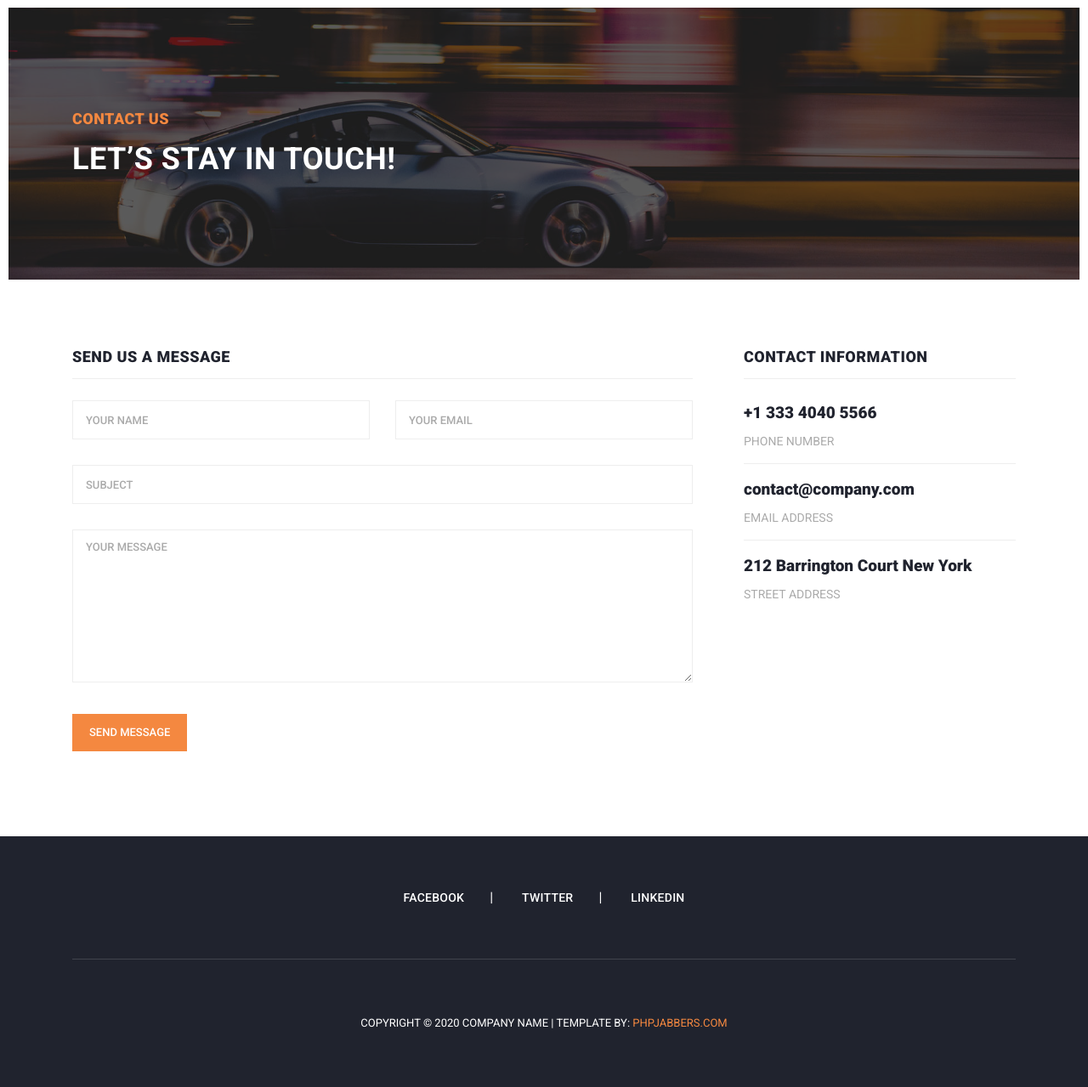
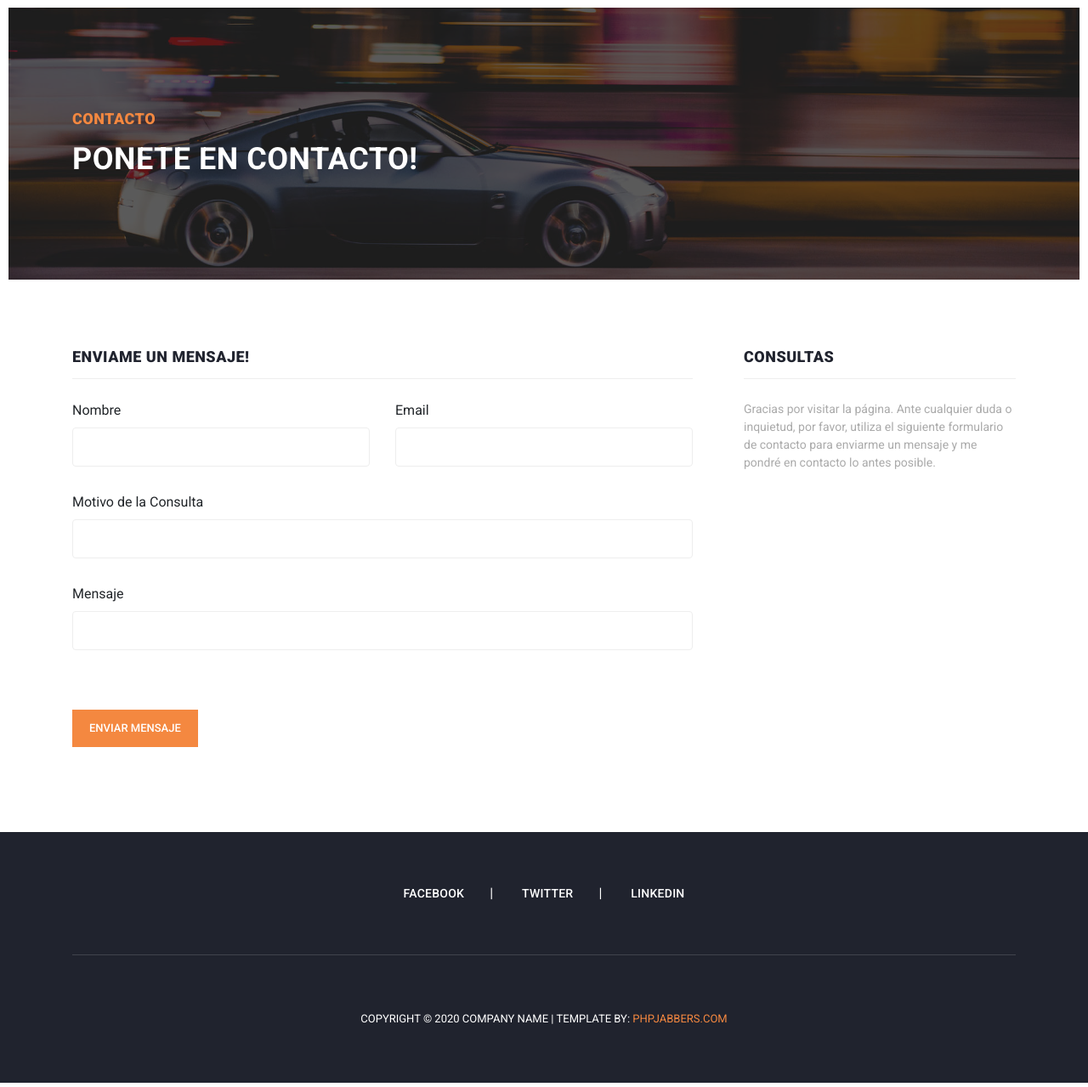
Before and after one commit to emanuel601/V0.8b, a Flask app: page /contacto in a window 1280 px wide. Shown: the part 101-1380 px from the top of the page at 85% size. Run offline with Flask 3, Linux system fonts and the light colour scheme; some libraries are stand-ins or nearby versions.

Commit message:
version 5.0: formulario de contacto con funcionalidad

```diff
--- a/main.py
+++ b/main.py
@@ -6,11 +6,12 @@ from flask_bootstrap import Bootstrap
 from db_definitions import CarBrand, CarModel, CarVersion, User, BlogPost, Comment
 from db_definitions import db, app
 from price_calculator import calc_price
-from myforms import ConsultPrice, CreateUser, LoginForm, CreatePostForm, CommentForm
+from myforms import ConsultPrice, CreateUser, LoginForm, CreatePostForm, CommentForm, ContactForm
 from werkzeug.security import generate_password_hash, check_password_hash
 from flask_login import login_user, LoginManager, login_required, current_user, logout_user
 from imagesearch import image_search, fulfill_carrousel, fulfill_images_db
 from datetime import date
+from notification_manager import NotificationManager
 
 
 Bootstrap(app)
@@ -287,9 +288,15 @@ def delete_post(post_id):
     return redirect(url_for('blog'))
 
 
-@app.route("/contacto")
+@app.route("/contacto", methods=['GET', 'POST'])
 def contact():
-    return render_template("contact.html", logged_in=current_user.is_authenticated)
+    form = ContactForm()
+    if form.validate_on_submit():
+        mail_sender = NotificationManager()
+        mail_sender.send_email(form.name.data, form.mail.data, form.subject.data, form.message.data)
+        print(form.name.data, form.mail.data, form.subject.data, form.message.data)
+        return render_template("contact.html", logged_in=current_user.is_authenticated)
+    return render_template("contact.html", logged_in=current_user.is_authenticated, form=form)
 
 
 @app.route("/acercade")
--- a/myforms.py
+++ b/myforms.py
@@ -2,7 +2,7 @@ from flask_wtf import FlaskForm, RecaptchaField
 from db_definitions import db, CarBrand, app
 from wtforms import SelectField, SubmitField, StringField, EmailField, PasswordField
 # from flask_sqlalchemy import SQLAlchemy
-from wtforms.validators import DataRequired, EqualTo, URL
+from wtforms.validators import DataRequired, EqualTo, URL, Email
 from flask_ckeditor import CKEditorField, CKEditor
 
 from flask_gravatar import Gravatar
@@ -42,6 +42,7 @@ class LoginForm(FlaskForm):
     password = PasswordField('Contraseña', validators=[DataRequired()])
     submit = SubmitField('Ingresar')
 
+# Blog forms
 
 class CreatePostForm(FlaskForm):
     title = StringField("Blog Post Title", validators=[DataRequired()])
@@ -61,3 +62,14 @@ ckeditor = CKEditor(app)
 gravatar = Gravatar(app,
                     size=30,
                     rating='g', default='retro', force_default=False, force_lower=True, use_ssl=False, base_url=None)
+
+# Contact Form
+
+
+class ContactForm(FlaskForm):
+    name = StringField("Nombre", validators=[DataRequired()])
+    mail = EmailField("Email", validators=[DataRequired(), Email()])
+    subject = StringField("Motivo de la Consulta", validators=[DataRequired()])
+    message = StringField("Mensaje", validators=[DataRequired()])
+    recaptcha = RecaptchaField()
+    submit = SubmitField('Enviar Mensaje')
--- a/templates/contact.html
+++ b/templates/contact.html
@@ -1,5 +1,5 @@
 {% include "header.html" %}
-
+{% import "bootstrap/wtf.html" as wtf %}
 
 
     <!-- Header -->
@@ -11,8 +11,8 @@
           <div class="row">
             <div class="col-lg-12">
               <div class="text-content">
-                <h4>contact us</h4>
-                <h2>let’s stay in touch!</h2>
+                <h4>contacto</h4>
+                <h2>ponete en contacto!</h2>
               </div>
             </div>
           </div>
@@ -33,60 +33,64 @@
                 <div class="col-lg-8">
                   <div class="sidebar-item contact-form">
                     <div class="sidebar-heading">
-                      <h2>Send us a message</h2>
+                      {% if form %}
+                      <h2>Enviame un mensaje!</h2>
                     </div>
                     <div class="content">
-                      <form id="contact" action="" method="post">
+                      <form class="form" action="" method="post">
+                        {{ form.csrf_token() }}
                         <div class="row">
                           <div class="col-md-6 col-sm-12">
-                            <fieldset>
-                              <input name="name" type="text" id="name" placeholder="Your name" required="">
-                            </fieldset>
+                            {{ wtf.form_field(form.name) }}
                           </div>
                           <div class="col-md-6 col-sm-12">
-                            <fieldset>
-                              <input name="email" type="text" id="email" placeholder="Your email" required="">
-                            </fieldset>
+                            {{ wtf.form_field(form.mail) }}
                           </div>
                           <div class="col-md-12 col-sm-12">
-                            <fieldset>
-                              <input name="subject" type="text" id="subject" placeholder="Subject">
-                            </fieldset>
+                            {{ wtf.form_field(form.subject) }}
                           </div>
                           <div class="col-lg-12">
-                            <fieldset>
-                              <textarea name="message" rows="6" id="message" placeholder="Your Message" required=""></textarea>
-                            </fieldset>
+                            {{ wtf.form_field(form.message) }}
                           </div>
                           <div class="col-lg-12">
+                            {{ wtf.form_field(form.recaptcha) }}
+                          </div>
+                          <div class="col-lg-12">
+
                             <fieldset>
-                              <button type="submit" id="form-submit" class="main-button">Send Message</button>
+                              <button type="submit" id="form-submit" class="main-button">Enviar mensaje</button>
                             </fieldset>
                           </div>
                         </div>
                       </form>
+                      {% else %}
+                      <h2>Gracias por contactarte!</h2>
+                      {% endif %}
                     </div>
                   </div>
                 </div>
                 <div class="col-lg-4">
                   <div class="sidebar-item contact-information">
                     <div class="sidebar-heading">
-                      <h2>contact information</h2>
+                      <h2>Consultas</h2>
                     </div>
                     <div class="content">
                       <ul>
                         <li>
-                          <h5>+1 333 4040 5566</h5>
-                          <span>PHONE NUMBER</span>
+                          <span>
+                            Gracias por visitar la página. Ante cualquier duda o inquietud, por favor,
+                            utiliza el siguiente formulario de contacto para enviarme un mensaje y me pondré en contacto
+                            lo antes posible.
+                          </span>
                         </li>
-                        <li>
-                          <h5>contact@company.com</h5>
-                          <span>EMAIL ADDRESS</span>
-                        </li>
-                        <li>
-                          <h5>212 Barrington Court New York</h5>
-                          <span>STREET ADDRESS</span>
-                        </li>
+<!--                        <li>-->
+<!--                          <h5>contact@company.com</h5>-->
+<!--                          <span>EMAIL ADDRESS</span>-->
+<!--                        </li>-->
+<!--                        <li>-->
+<!--                          <h5>212 Barrington Court New York</h5>-->
+<!--                          <span>STREET ADDRESS</span>-->
+<!--                        </li>-->
                       </ul>
                     </div>
                   </div>
```
Also changed, not shown: notification_manager.py (added, +22 -0 lines).
